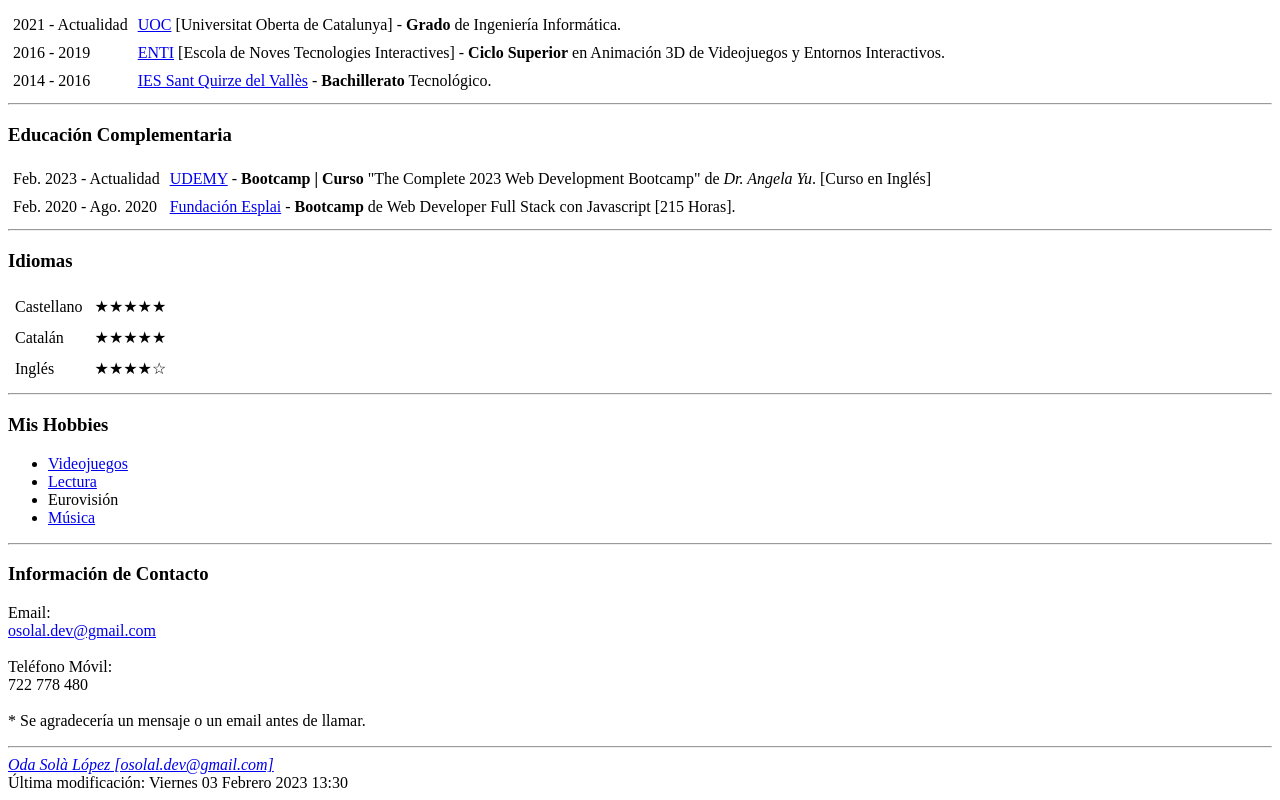
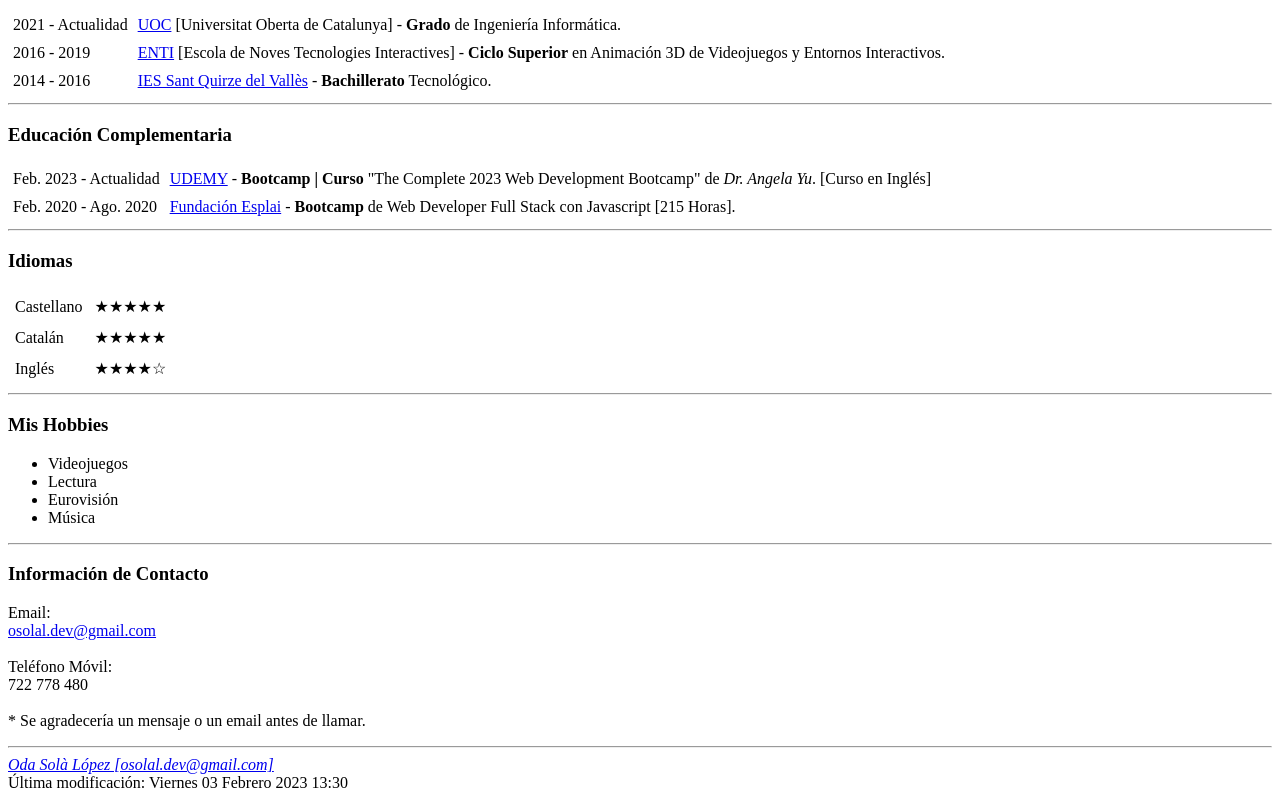
Before and after one commit to OsolalDev/SoloHTML_cv_OdaSL, a plain HTML site: page index.html in a window 1280 px wide. Shown: the part 603-1403 px from the top of the page. Drawn offline with Linux system fonts and the light colour scheme.

Commit message:
Update index.html

```diff
--- a/index.html
+++ b/index.html
@@ -143,10 +143,10 @@
 
     <h3>Mis Hobbies</h3>
     <ul>
-        <li><a href="https://ggapp.io/Osolal">Videojuegos</a></li>
-        <li><a href="https://www.goodreads.com/user/show/93992806-oda-sol">Lectura</a></li>
+        <li>Videojuegos</li>
+        <li>Lectura</li>
         <li>Eurovisión</li>
-        <li><a href="https://rateyourmusic.com/~Osolal">Música</a></li>
+        <li>Música</li>
     </ul>
 
     <hr>
```
